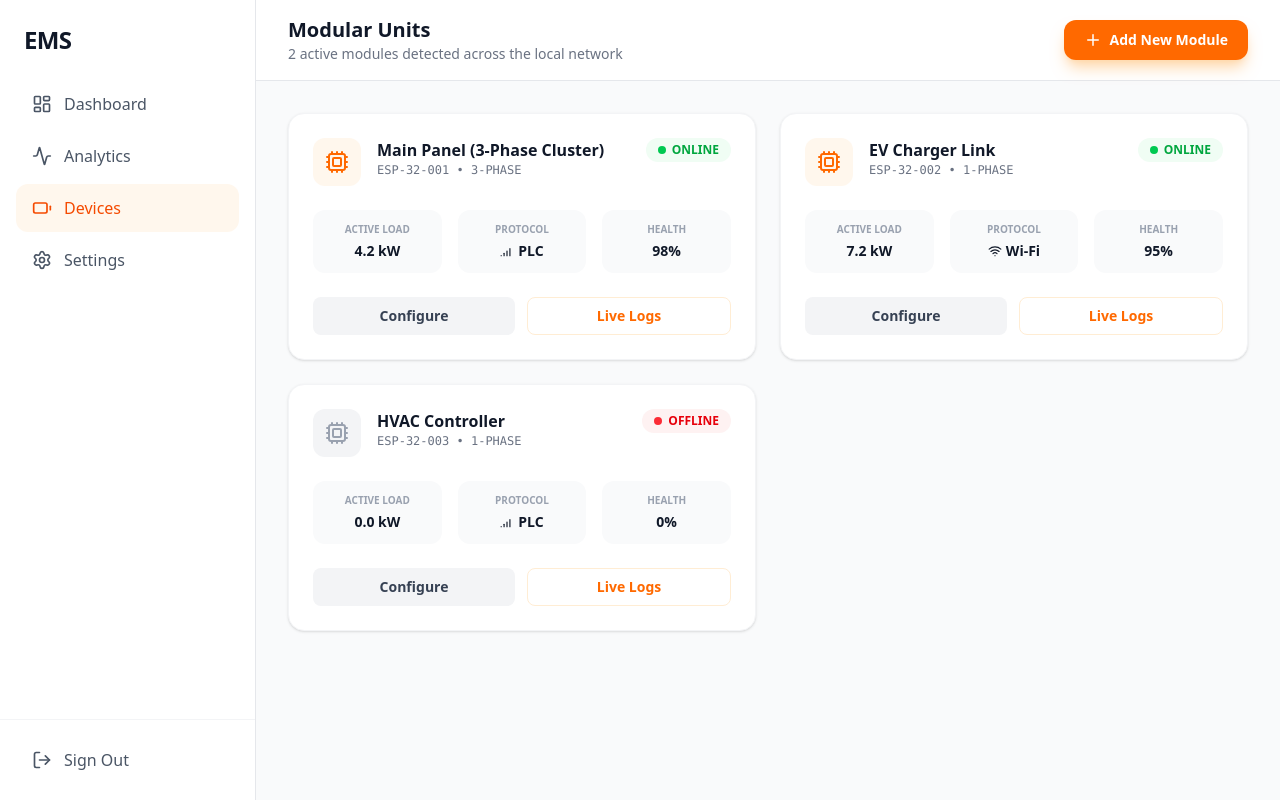
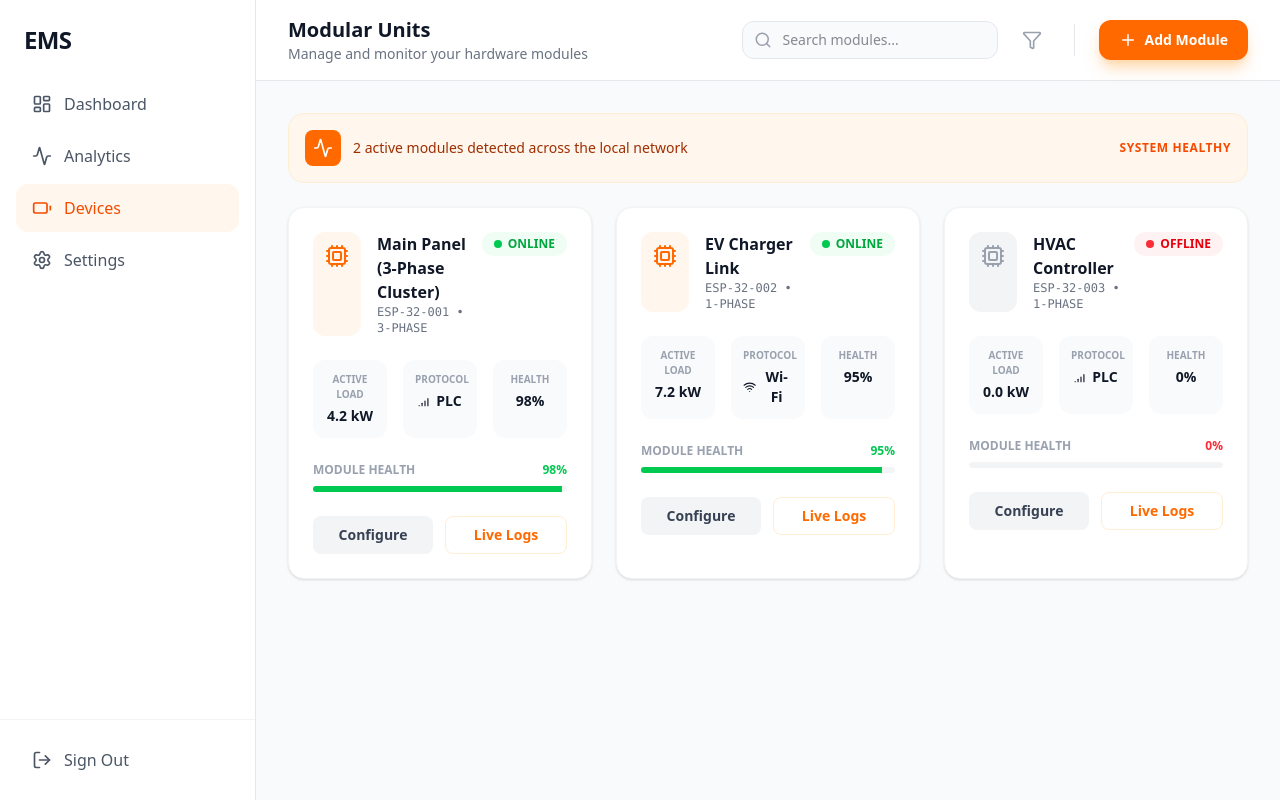
Before and after one commit to VimuthWickramasinghe/Energy-Monitoring-System, a Next.js app in the folder frontend/ems-webapp/: page /user/devices in a window 1280 px wide. Built offline with nearby package versions, Linux system fonts and the light colour scheme; no server answers.

Commit message:
device page UI change

```diff
--- a/frontend/ems-webapp/src/app/[user]/devices/page.tsx
+++ b/frontend/ems-webapp/src/app/[user]/devices/page.tsx
@@ -1,7 +1,8 @@
 "use client";
 import React from "react";
-import Link from "next/link";
-import { Battery, LayoutDashboard, Activity, Settings, Plus, Wifi, Zap, Cpu, SignalHigh } from "lucide-react";
+import {
+    Plus, Wifi, Cpu, SignalHigh, Bell, Search, Filter, MoreVertical, Activity
+} from "lucide-react";
 import Nav from "@/components/UserNav";
 
 const devices = [
@@ -12,23 +13,50 @@ const devices = [
 
 export default function DevicesPage() {
     return (
-        <div className="flex min-h-screen bg-gray-50">
-  <Nav/>
+        <div className="flex h-screen bg-gray-50 overflow-hidden">
+            <Nav />
 
-
-            <main className="flex-1 overflow-y-auto">
-                <header className="bg-white border-b border-gray-200 px-8 py-4 flex items-center justify-between">
+            <main className="flex-1 flex flex-col overflow-hidden">
+                {/* Enhanced Header */}
+                <header className="bg-white border-b border-gray-200 px-8 py-4 flex items-center justify-between sticky top-0 z-10">
                     <div>
                         <h1 className="text-xl font-bold text-gray-900">Modular Units</h1>
-                        <p className="text-sm text-gray-500">2 active modules detected across the local network</p>
+                        <p className="text-sm text-gray-500">Manage and monitor your hardware modules</p>
                     </div>
-                    <button className="flex items-center gap-2 px-5 py-2.5 bg-orange-500 text-white rounded-xl text-sm font-bold hover:bg-orange-600 transition-all shadow-lg shadow-orange-200">
-                        <Plus size={18} /> Add New Module
-                    </button>
+
+                    <div className="flex items-center gap-4">
+                        <div className="relative hidden md:block">
+                            <Search className="absolute left-3 top-1/2 -translate-y-1/2 text-gray-400" size={18} />
+                            <input
+                                type="text"
+                                placeholder="Search modules..."
+                                className="pl-10 pr-4 py-2 bg-gray-50 border border-gray-200 rounded-xl text-sm focus:ring-2 focus:ring-orange-500 outline-none w-64"
+                            />
+                        </div>
+                        <button className="p-2 text-gray-400 hover:text-gray-600 transition-colors">
+                            <Filter size={20} />
+                        </button>
+                        <div className="h-8 w-px bg-gray-200 mx-2"></div>
+                        <button className="flex items-center gap-2 px-5 py-2.5 bg-orange-500 text-white rounded-xl text-sm font-bold hover:bg-orange-600 transition-all shadow-lg shadow-orange-200">
+                            <Plus size={18} /> <span className="hidden sm:inline">Add Module</span>
+                        </button>
+                    </div>
                 </header>
 
-                <div className="p-8 max-w-7xl mx-auto">
-                    <div className="grid grid-cols-1 lg:grid-cols-2 gap-6">
+                <div className="flex-1 overflow-y-auto p-8">
+                    <div className="max-w-7xl mx-auto space-y-6">
+                        {/* Summary Bar */}
+                        <div className="flex items-center justify-between bg-orange-50 border border-orange-100 rounded-2xl p-4">
+                            <div className="flex items-center gap-3">
+                                <div className="p-2 bg-orange-500 rounded-lg text-white">
+                                    <Activity size={20} />
+                                </div>
+                                <p className="text-sm font-medium text-orange-800">2 active modules detected across the local network</p>
+                            </div>
+                            <span className="text-xs font-bold text-orange-600 uppercase tracking-wider">System Healthy</span>
+                        </div>
+
+                        <div className="grid grid-cols-1 lg:grid-cols-2 xl:grid-cols-3 gap-6">
                         {devices.map((device) => (
                             <div key={device.id} className="bg-white rounded-2xl border border-gray-100 p-6 shadow-sm hover:shadow-md transition-all">
                                 <div className="flex justify-between items-start mb-6">
@@ -65,12 +93,23 @@ export default function DevicesPage() {
                                     </div>
                                 </div>
 
+                                <div className="mb-6">
+                                    <div className="flex justify-between items-center mb-2">
+                                        <span className="text-xs font-bold text-gray-400 uppercase">Module Health</span>
+                                        <span className={`text-xs font-bold ${device.health > 90 ? 'text-green-500' : 'text-red-500'}`}>{device.health}%</span>
+                                    </div>
+                                    <div className="w-full bg-gray-100 h-1.5 rounded-full overflow-hidden">
+                                        <div className={`h-full transition-all duration-500 ${device.status === 'online' ? 'bg-green-500' : 'bg-red-500'}`} style={{ width: `${device.health}%` }}></div>
+                                    </div>
+                                </div>
+
                                 <div className="flex gap-3">
                                     <button className="flex-1 py-2 text-sm font-bold text-gray-700 bg-gray-100 rounded-lg hover:bg-gray-200 transition-all">Configure</button>
                                     <button className="flex-1 py-2 text-sm font-bold text-orange-500 border border-orange-100 rounded-lg hover:bg-orange-50 transition-all">Live Logs</button>
                                 </div>
                             </div>
                         ))}
+                        </div>
                     </div>
                 </div>
             </main>
```
